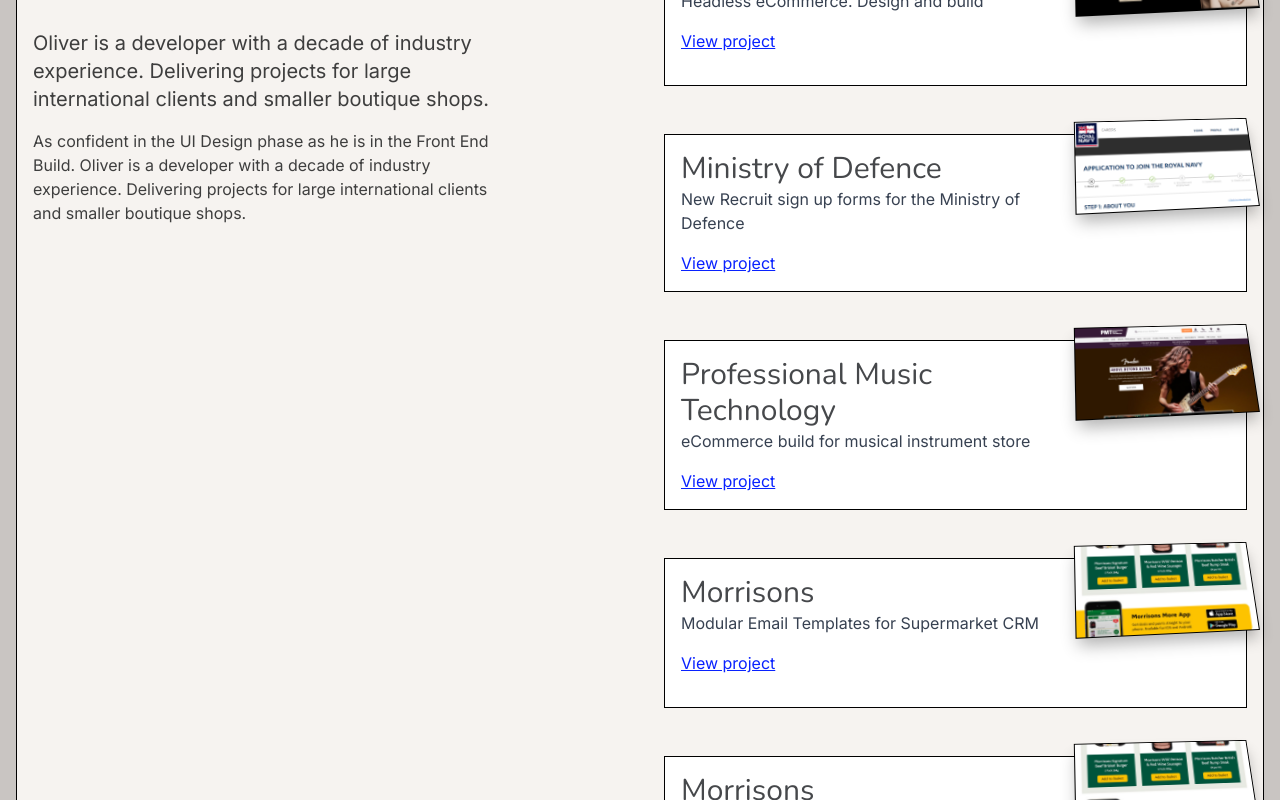
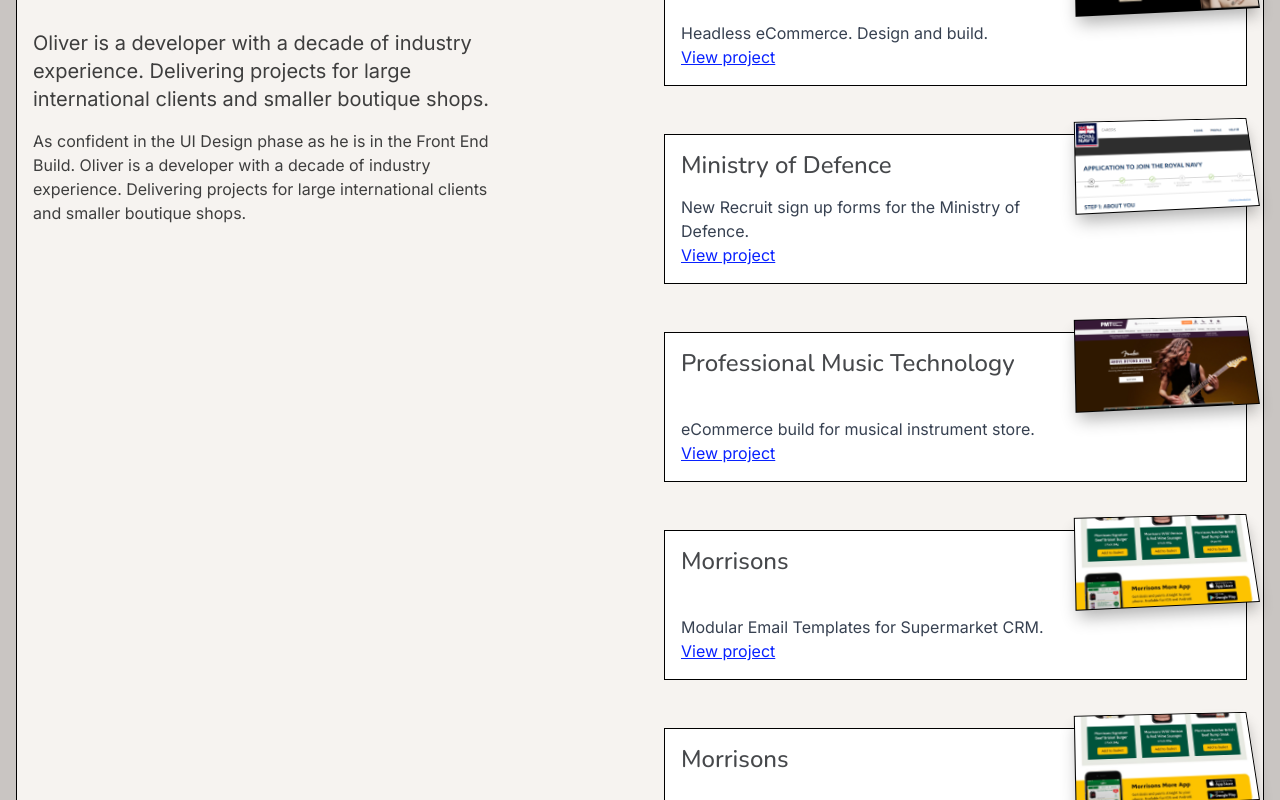
Before and after one commit to oliver-mansfield/portfolio, a Next.js app: page / in a window 1280 px wide. Shown: the part 320-1120 px from the top of the page. Built offline with nearby package versions, Linux system fonts and the light colour scheme.

Commit message:
project card adjustments

```diff
--- a/src/app/globals.css
+++ b/src/app/globals.css
@@ -27,14 +27,17 @@
 } */
 
 @layer utilities {
-
-  p, h1, h2, h3, h4 {
+  p,
+  h1,
+  h2,
+  h3,
+  h4 {
     @apply text-grayText;
   }
 
   p {
     font-size: 1rem;
-    font-family: 'Inter', sans-serif;
+    font-family: "Inter", sans-serif;
     @apply text-gray-700;
   }
 
@@ -48,9 +51,9 @@
   h3 {
     @apply font-nunito;
     @apply text-2xl;
-    /* @apply font-extralight; */
+    @apply font-medium;
     /* @apply tracking-wider; */
-    @apply leading-4;
+    @apply leading-7;
     /* @apply uppercase; */
   }
 
@@ -61,10 +64,8 @@
     /* @apply font-bold; */
     @apply tracking-widest;
     @apply leading-10;
-    @apply uppercase
-    /* @apply uppercase; */
+    @apply /* @apply uppercase; */ uppercase;
   }
-
 
   .text-balance {
     text-wrap: balance;
@@ -77,17 +78,17 @@
   .rotated {
     transform: rotate(358deg) rotateY(8deg) rotateX(21deg);
     transition: 0.1s;
-    box-shadow: 0px 10px 15px -3px rgba(0,0,0,0.3);
+    box-shadow: 0px 10px 15px -3px rgba(0, 0, 0, 0.3);
   }
 
   .project-card {
-    outline: 0px solid #690EFF;
+    outline: 0px solid #0922ff;
     transition: 0.1s;
     /* max-width:300px; */
   }
 
   .project-card:hover {
-    outline: 10px solid #690EFF;
+    outline: 10px solid #0922ff;
     transition: 0.1s;
   }
 
@@ -109,13 +110,11 @@
   }
 }
 
-
-
 .screenshot-frame-mobile {
   border: 10px solid;
   @apply border-grayDarker;
   /* border-bottom: 20px solid; */
-  border-radius: 10px ;
+  border-radius: 10px;
 }
 
 .dot {
--- a/src/app/page.jsx
+++ b/src/app/page.jsx
@@ -36,37 +36,37 @@
           <ProjectCard
             link="/secondskin"
             title="Second Skin"
-            text="Headless eCommerce. Design and build"
+            text="Headless eCommerce. Design and build."
             img="/images/secondskin-thumb.png"
           />
           <ProjectCard
             link="/ministry-of-defence"
             title="Ministry of Defence"
-            text="New Recruit sign up forms for the Ministry of Defence"
+            text="New Recruit sign up forms for the Ministry of Defence."
             img="/images/mod-thumb.png"
           />
           <ProjectCard
             link="/professional-music-technology"
             title="Professional Music Technology"
-            text="eCommerce build for musical instrument store"
+            text="eCommerce build for musical instrument store."
             img="/images/pmt-thumb.png"
           />
           <ProjectCard
             link="/morrisons"
             title="Morrisons"
-            text="Modular Email Templates for Supermarket CRM"
+            text="Modular Email Templates for Supermarket CRM."
             img="/images/morrisons-thumb.png"
           />
           <ProjectCard
             link="/morrisons"
             title="Morrisons"
-            text="Modular Email Templates for Supermarket CRM"
+            text="Modular Email Templates for Supermarket CRM."
             img="/images/morrisons-thumb.png"
           />
           <ProjectCard
             link="/morrisons"
             title="Morrisons"
-            text="Modular Email Templates for Supermarket CRM"
+            text="Modular Email Templates for Supermarket CRM."
             img="/images/morrisons-thumb.png"
           />
         </section>
--- a/src/components/ProjectCard.jsx
+++ b/src/components/ProjectCard.jsx
@@ -7,12 +7,14 @@
       href={link}
       className="project-card relative mb-12 grid min-h-[150px] w-full grid-cols-12 border-[1px] border-black bg-white p-4"
     >
-      <div className="col-start-1 col-end-8 lg:col-end-9">
-        <h3 className="text-2xl md:text-3xl">{title}</h3>
+      <div className="col-span-8 lg:col-end-9">
+        <h3>{title}</h3>
+      </div>
+      <div className="col-span-12 mt-4 mt-auto lg:col-span-8">
         <p>{text}</p>
-        <p className="mt-4 font-sans text-blueDark underline">View project</p>
+        <p className="font-sans text-blueDark underline">View project</p>
       </div>
-      <div className="perspective absolute right-[-5px] max-w-[110px] lg:right-[-10px] lg:top-[-20px] lg:max-w-[180px]">
+      <div className="perspective absolute right-[-5px] top-[-15px] max-w-[110px] lg:right-[-10px] lg:top-[-20px] lg:max-w-[180px]">
         <Image
           src={img}
           alt="Second Skin"
```
